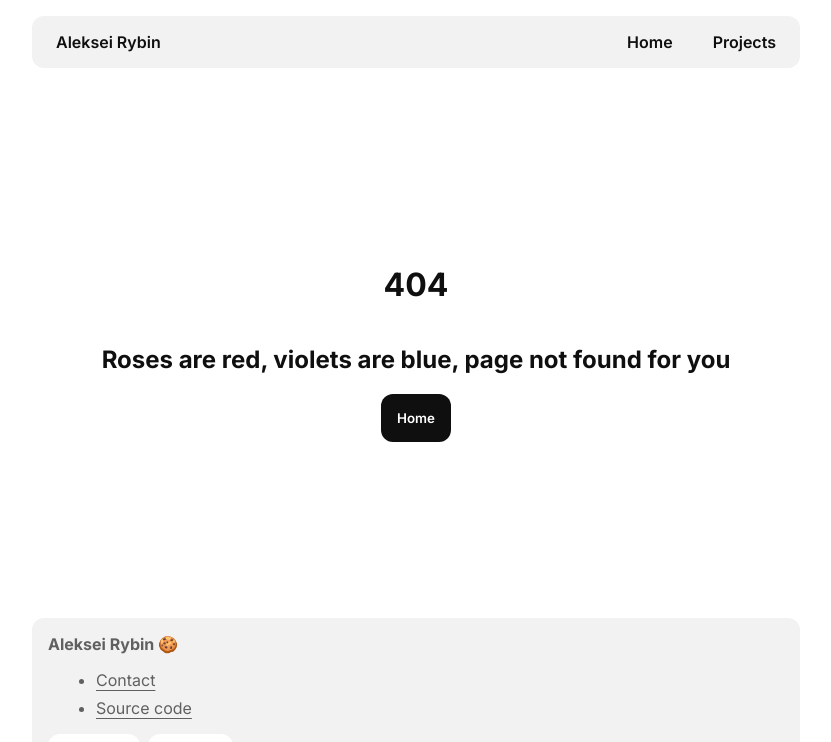
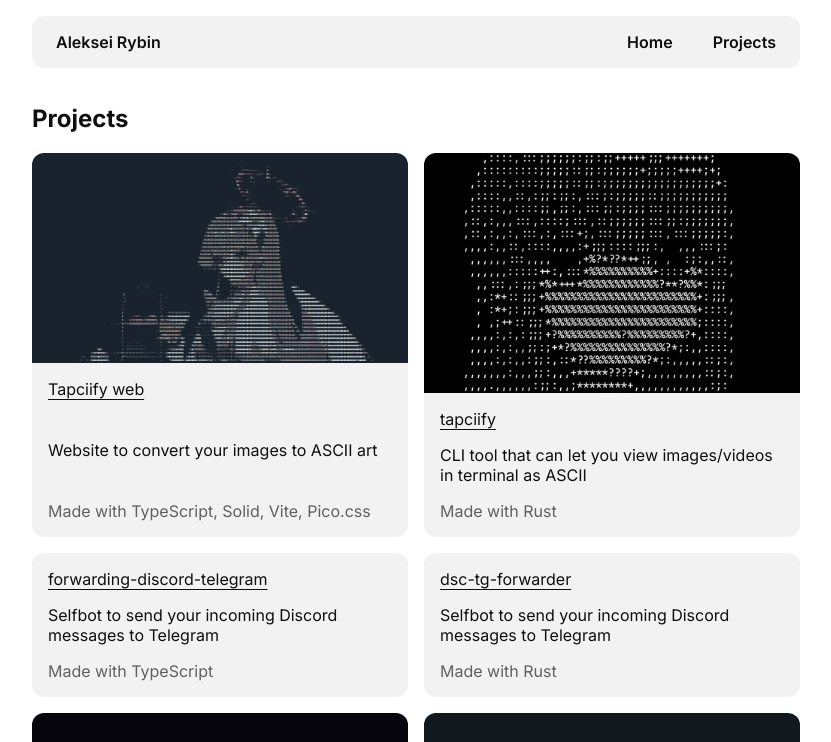
Before and after one commit to tapnisu/tapni.su, a Next.js app: page /projects in a window 1280 px wide. Before the commit this address had no page. Shown: the top 742 px of the page, without its empty margins (224-1055 px from the left). Built offline with nearby package versions, Linux system fonts and the light colour scheme.

Commit message:
Return projects page

```diff
--- a/components/navbar/index.tsx
+++ b/components/navbar/index.tsx
@@ -19,7 +19,7 @@ export default function Navbar(props: React.HTMLAttributes<HTMLElement>) {
         <Link className={styles.link} href="/">
           {t.homeTitle}
         </Link>
-        <Link className={styles.link} href="/#projects">
+        <Link className={styles.link} href="/projects">
           {t.projectsTitle}
         </Link>
       </div>
--- a/next.config.js
+++ b/next.config.js
@@ -65,11 +65,6 @@ const nextConfig = {
         destination: "/projects",
         permanent: true,
       },
-      {
-        source: "/projects",
-        destination: "/#projects",
-        permanent: true,
-      },
     ];
   },
 };
--- a/pages/index.tsx
+++ b/pages/index.tsx
@@ -1,12 +1,10 @@
 import BasePageLayout from "@components/basePageLayout";
 import Introduction from "@components/introduction";
-import Projects from "@components/projects";
 
 export default function HomePage() {
   return (
     <BasePageLayout>
       <Introduction />
-      <Projects id="projects" />
     </BasePageLayout>
   );
 }
--- /dev/null
+++ b/pages/projects.tsx
@@ -0,0 +1,15 @@
+import BasePageLayout from "@components/basePageLayout";
+import Projects from "@components/projects";
+import { en, ru } from "@locales/index";
+import { useRouter } from "next/router";
+
+export default function HomePage() {
+  const router = useRouter();
+  const t = router.locale === "en" ? en : ru;
+
+  return (
+    <BasePageLayout title={t.projectsTitle}>
+      <Projects />
+    </BasePageLayout>
+  );
+}
```
